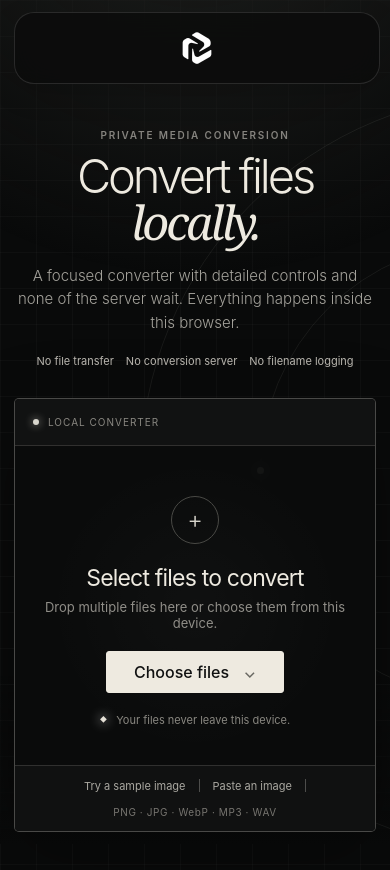
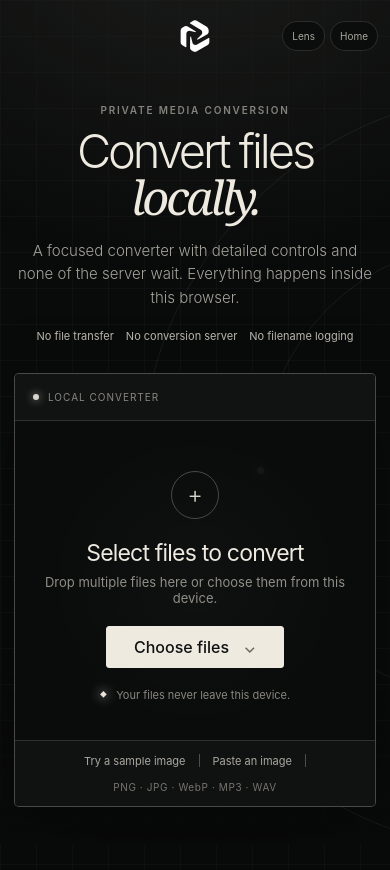
Before and after one commit to Clyvora/Convert, a React (Vite) app: page / in a window 390 px wide. Shown: the top 870 px of the page. Built offline with nearby package versions, Linux system fonts and the light colour scheme.

Commit message:
Small changes

```diff
--- a/index.html
+++ b/index.html
@@ -19,7 +19,7 @@
     <link rel="apple-touch-icon" href="/apple-touch-icon.png" />
     <link rel="manifest" href="/manifest.webmanifest" />
     <meta name="viewport" content="width=device-width, initial-scale=1.0" />
-    <title>Clyvora Convert — Private local media conversion</title>
+    <title>Clyvora Convert</title>
   </head>
   <body>
     <div id="root"></div>
--- a/src/App.css
+++ b/src/App.css
@@ -27,14 +27,18 @@
 .ambient i:nth-child(2) { width: 460px; height: 460px; right: -76px; top: 241px; }
 .ambient i:nth-child(2) span { position: absolute; left: -4px; top: calc(50% - 4px); width: 7px; height: 7px; border-radius: 50%; background: #eeeae0; box-shadow: 0 0 14px 4px rgba(238, 234, 224, .45); }
 
-.site-header { width: min(1120px, calc(100vw - 40px)); height: 86px; margin: 20px auto 0; display: flex; align-items: center; justify-content: center; border: 1px solid rgba(255,255,255,.12); border-radius: 24px; background: rgba(12,12,12,.82); backdrop-filter: blur(18px); box-shadow: 0 10px 30px rgba(0,0,0,.13); }
+.site-header { position: fixed; z-index: 20; top: 20px; left: 50%; width: min(1120px, calc(100vw - 40px)); height: 52px; display: flex; align-items: center; justify-content: center; background: transparent; transform: translateX(-50%); pointer-events: none; }
 .brand { width: 44px; height: 44px; display: grid; place-items: center; border-radius: 12px; color: inherit; text-decoration: none; }
 .brand img { display: block; width: 32px; height: 32px; object-fit: contain; }
+.brand, .site-nav { pointer-events: auto; }
+.site-nav { position: absolute; right: 0; display: flex; align-items: center; gap: 7px; }
+.site-nav a { padding: 9px 12px; color: #aaa8a1; border: 1px solid rgba(238,234,225,.14); border-radius: 999px; background: rgba(9,10,10,.72); text-decoration: none; font-size: 11px; transition: color .18s, border-color .18s, background .18s; }
+.site-nav a:hover { color: #eeeae0; border-color: rgba(238,234,225,.34); background: rgba(20,21,20,.9); }
 h1 em { font-family: Georgia, serif; font-weight: 400; }
 .converter-dot { width: 6px; height: 6px; border-radius: 50%; background: #d8d6cd; box-shadow: 0 0 9px rgba(238, 234, 224, .7); }
 
-.intro { max-width: 820px; margin: 64px auto 36px; text-align: center; transition: margin .25s; }
-.app--workspace .intro { margin-top: 46px; }
+.intro { max-width: 820px; margin: 128px auto 36px; text-align: center; transition: margin .25s; }
+.app--workspace .intro { margin-top: 110px; }
 .eyebrow { margin: 0 0 12px; color: #85837e; font-size: 10px; font-weight: 600; letter-spacing: .18em; text-transform: uppercase; }
 h1, h2, h3, p { margin-top: 0; }
 h1 { margin-bottom: 18px; font-size: clamp(48px, 6.2vw, 78px); font-weight: 300; letter-spacing: -.065em; line-height: .98; }
@@ -169,7 +173,7 @@ h1 { margin-bottom: 18px; font-size: clamp(48px, 6.2vw, 78px); font-weight: 300;
 
 @media (max-width: 900px) {
   .app { padding-inline: 20px; background-size: 36px 36px; }
-  .intro { margin-top: 52px; }
+  .intro { margin-top: 118px; }
   .queue-row { grid-template-columns: minmax(180px, 1fr) auto auto 25px; }
   .settings-trigger { display: none; }
   .status { grid-column: 2; grid-row: 2; min-width: 0; text-align: left; }
@@ -179,11 +183,13 @@ h1 { margin-bottom: 18px; font-size: clamp(48px, 6.2vw, 78px); font-weight: 300;
 
 @media (max-width: 620px) {
   .app { padding-inline: 14px; }
-  .site-header { width: calc(100vw - 24px); height: 72px; margin-top: 12px; border-radius: 20px; }
+  .site-header { top: 12px; width: calc(100vw - 24px); height: 48px; }
+  .site-nav { gap: 5px; }
+  .site-nav a { padding: 8px 9px; font-size: 10px; }
   .ambient i:first-child { right: -510px; }
   .ambient i:nth-child(2) { right: -330px; }
   h1 { font-size: 47px; }
-  .intro { margin: 45px auto 30px; }
+  .intro { margin: 104px auto 30px; }
   .lede { font-size: 15px; }
   .privacy-points { flex-wrap: wrap; gap: 7px 12px; }
   .privacy-points span:not(:last-child)::after { display: none; }
--- a/src/App.tsx
+++ b/src/App.tsx
@@ -364,6 +364,10 @@ function App() {
         <a href="#top" className="brand" aria-label="Clyvora Convert home">
           <img src="/favicon.png" alt="" width="32" height="32" decoding="async" />
         </a>
+        <nav className="site-nav" aria-label="Clyvora sites">
+          <a href="https://lens.clyvora.tech">Lens</a>
+          <a href="https://www.clyvora.tech">Home</a>
+        </nav>
       </header>
 
       <section id="top" className="intro" aria-labelledby="page-title">
```
